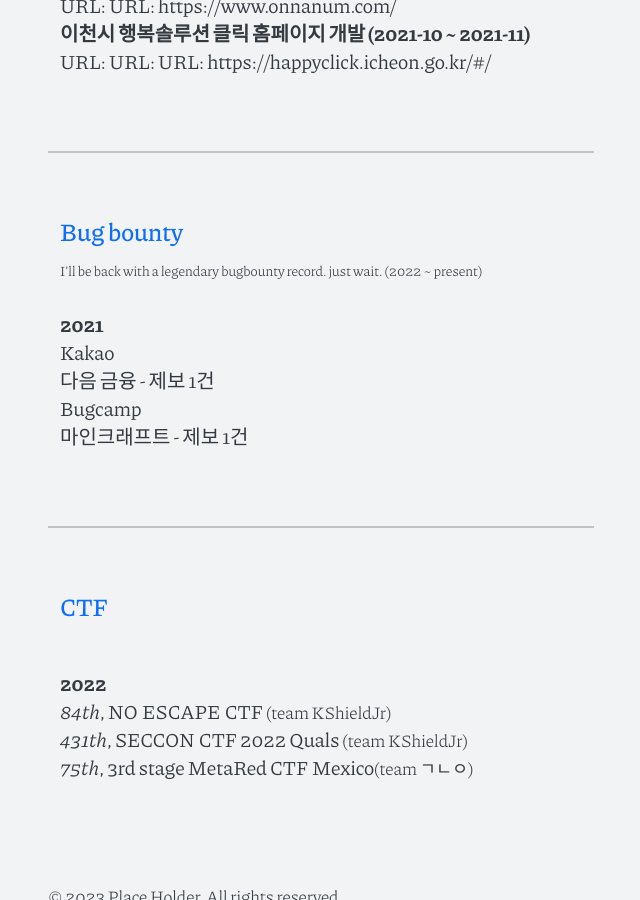
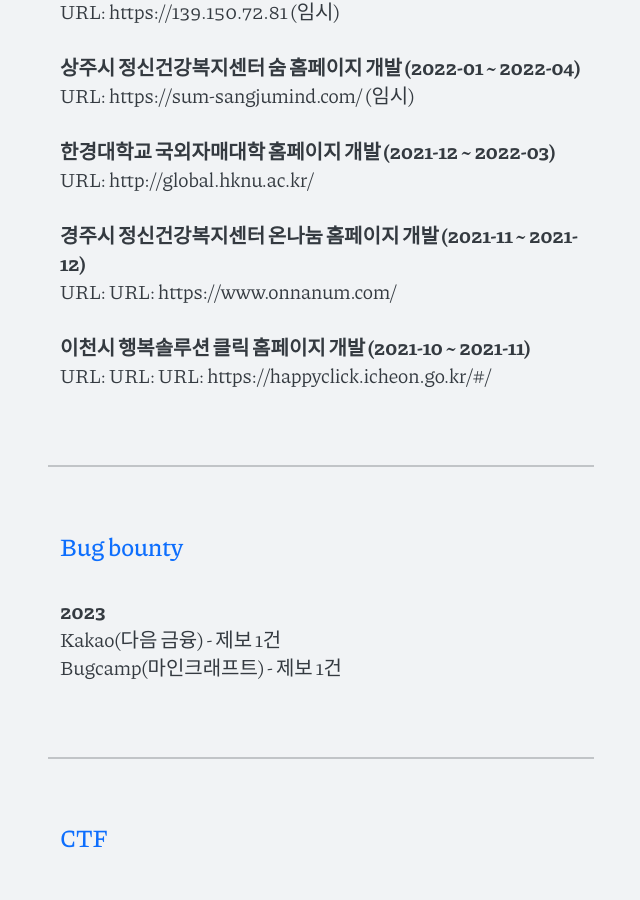
Before and after one commit to Captainjack-kor/Captainjack-kor.github.io, a Jekyll site: the page built from index.md, in a window 1280 px wide and 900 px high, scrolled down 1879 px. Shown: the whole window, without its empty margins (319-959 px from the left). Built offline with Jekyll 4.4.1, drawn with Linux system fonts in a browser that asks for light colours.

```diff
--- a/_includes/archive.html
+++ b/_includes/archive.html
@@ -3,10 +3,11 @@
     <div class="container">
         <div class="row">
             <div class="col-md-12">
-                <h2 class="text-primary" style="margin-bottom:-8px;">Projects</h2>
+                <h2 class="text-primary">Projects</h2>
                 <ul>
                   <li>
-                    <strong>주식회사코드벡터</strong>
+                    <h2>주식회사코드벡터</h2>
+                    <br>
                     <ul>
                       <li><strong>상삼성전자 모의해킹 (23.06.01 ~ present)</strong>
                         <br>- 삼성전자 WEB 모의해킹 진행
@@ -26,7 +27,8 @@
                 <br>
                     <br>
                     <li>
-                        <strong>주식회사힐러스(HEALERSCO..LTD)</strong>
+                        <h2>주식회사힐러스(HEALERSCO..LTD)</h2>
+                        <br>
                         <ul>
                           <li><strong>이천시 메타버스 상담 플랫폼 개발 (2022-05 ~ 2022-08)</strong>
                             <br>URL: https://healerscontents.com/meta/meta/index.html
@@ -36,23 +38,28 @@
                             <br>- 멀티플레이어를 따라다니는 각각의 카메라 구현
                             <br>- 마우스나 손가락(WebGL 환경)으로 터치시 움직임을 수 있는 조이스틱 기능 개발
                             <br>- WebSocket을 이용한 AI 상담 기능 구현</li>
+                          <br>
                           <li><strong>오렌저스(iOS) 앱 개발 (2022-03 ~ 2022-06)</strong></li>
+                          <br>
                           <li><strong>강남구청 비상구 플랫폼 홈페이지 개발(2022-03 ~ 2022-08)</strong>
                             <br>URL: https://139.150.72.81 (임시)
                           </li>
+                          <br>
                           <li><strong>상주시 정신건강복지센터 숨 홈페이지 개발 (2022-01 ~ 2022-04)</strong>
                             <br>URL: https://sum-sangjumind.com/ (임시)
                           </li>
+                          <br>
                           <li><strong>한경대학교 국외자매대학 홈페이지 개발 (2021-12 ~ 2022-03)</strong>
                             <br>URL: http://global.hknu.ac.kr/
                           </li>
+                          <br>
                           <li><strong>경주시 정신건강복지센터 온나눔 홈페이지 개발 (2021-11 ~ 2021-12)</strong>
                             <br>URL: URL: https://www.onnanum.com/
                           </li>
+                          <br>
                           <li><strong>이천시 행복솔루션 클릭 홈페이지 개발 (2021-10 ~ 2021-11)</strong>
                             <br>URL: URL: URL: https://happyclick.icheon.go.kr/#/
                           </li>
-
                       </ul>
                     </li>
                     <br>
@@ -67,21 +74,12 @@
         <div class="row">
             <div class="col-md-12">
                 <h2 class="text-primary">Bug bounty</h2>
-                <small style="font-size: 14px;">I'll be back with a legendary bugbounty record. just wait. (2022  ~ present)</small>
                 <ul>
                     <br>
-                    <li><strong>2021</strong>
+                    <li><strong>2023</strong>
                         <ul>
-                            <li>Kakao
-                                <ul>
-                                    <li>다음 금융 - 제보 1건</li>
-                                </ul>
-                            </li>
-                            <li>Bugcamp
-                                <ul>
-                                    <li>마인크래프트 - 제보 1건</li>
-                                </ul>
-                            </li>
+                            <li>Kakao(다음 금융) - 제보 1건</li>
+                            <li>Bugcamp(마인크래프트) - 제보 1건</li>
                         </ul>
                     </li>
                     <br>
@@ -100,6 +98,7 @@
                     <br><br>
                     <li>
                         <strong>2022</strong>
+                        <br>
                         <ul>
                           <li><em>84th</em>, NO ESCAPE CTF  <small>(team KShieldJr)</small></li>
                           <li><em>431th</em>, SECCON CTF 2022 Quals <small>(team KShieldJr)</small></li>
```
